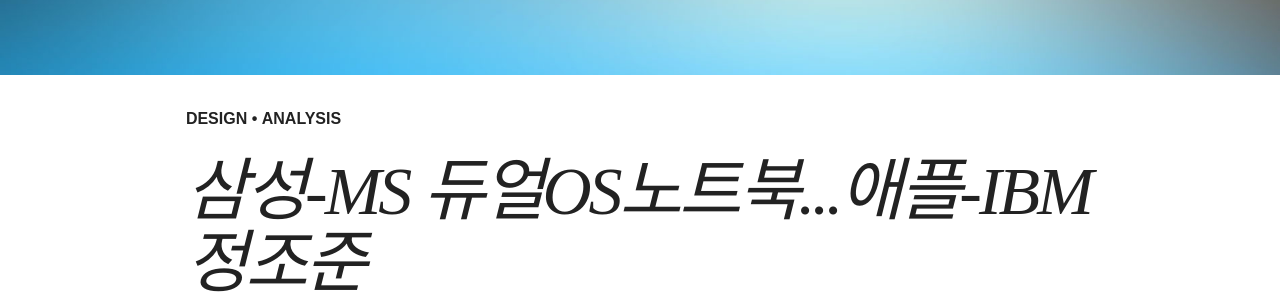
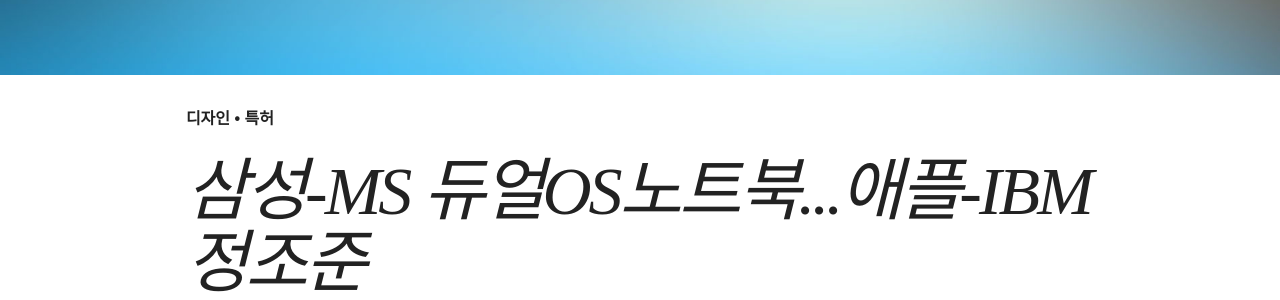
Before and after one commit to kimdj1234/kimdj1234.github.com, a Jekyll site: the page built from _posts/blog/2015-03-21-google-material-design.md, in a window 1280 px wide and 900 px high. Shown: the part 356-656 px from the top of the window. Built offline with Jekyll 4.4.1, drawn with Linux system fonts in a browser that asks for light colours; nearby versions of some CDN libraries; comment, search, counter and statistics services are not loaded.

Commit message:
Update 2015-03-21-google-material-design.md

```diff
--- a/_posts/blog/2015-03-21-google-material-design.md
+++ b/_posts/blog/2015-03-21-google-material-design.md
@@ -4,7 +4,7 @@
 author: me
 excerpt: "전자신문"
 categories: blog
-tags: [design, analysis]
+tags: [디자인,특허]
 modified:
 image:
   feature: so-simple-sample-image-4-small.jpg
```
